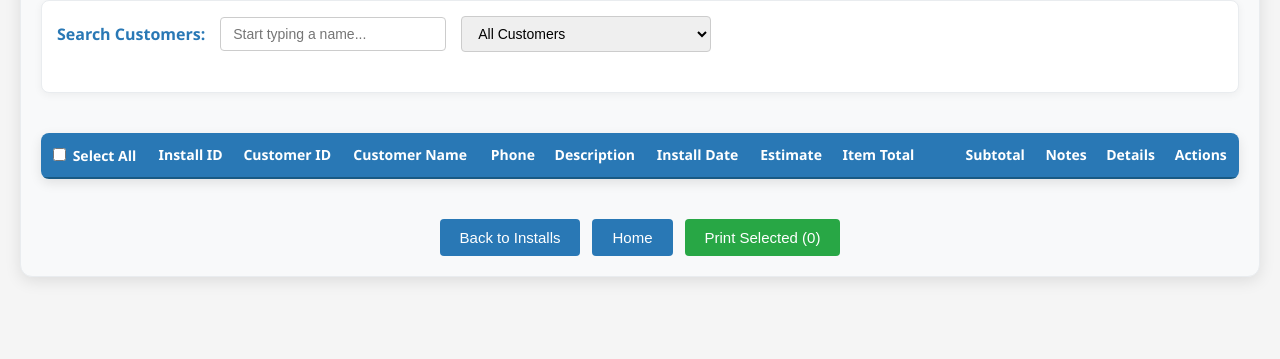
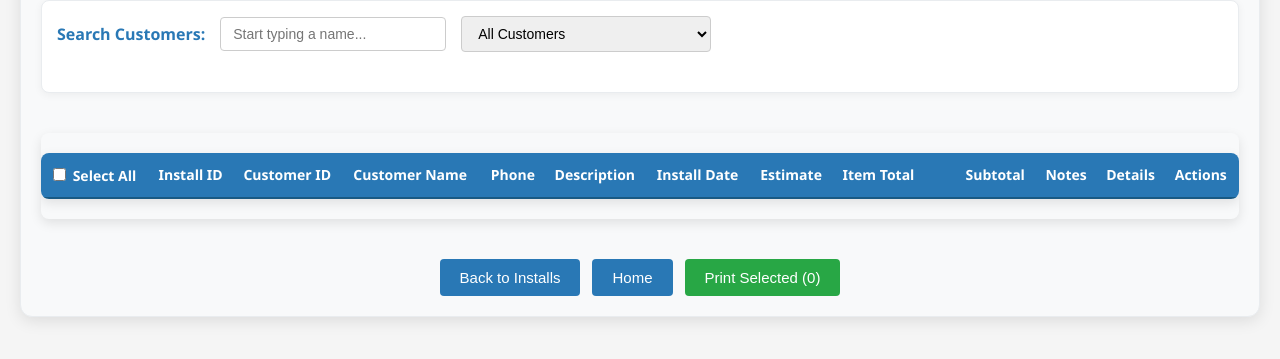
Before and after one commit to ascott6014/iwood-slim-local-app, a website: page public/install-summary.html in a window 1280 px wide. Shown: the part 147-506 px from the top of the page. Drawn offline with Linux system fonts and the light colour scheme; no server answers.

Commit message:
made all tables scrollable

```diff
--- a/public/install-summary.html
+++ b/public/install-summary.html
@@ -22,7 +22,8 @@
         </div>
       </div>
 
-      <table class="summary-table">
+      <div class="table-wrapper">
+        <table class="summary-table">
         <thead>
           <tr>
             <th>
@@ -45,6 +46,7 @@
         </thead>
         <tbody id="install-body"></tbody>
       </table>
+      </div>
 
       <div class="form-actions">
         <button type="button" onclick="location.href='installs.html'">
```
Also changed, not shown: public/order-summary.html (+3 -1 lines).
